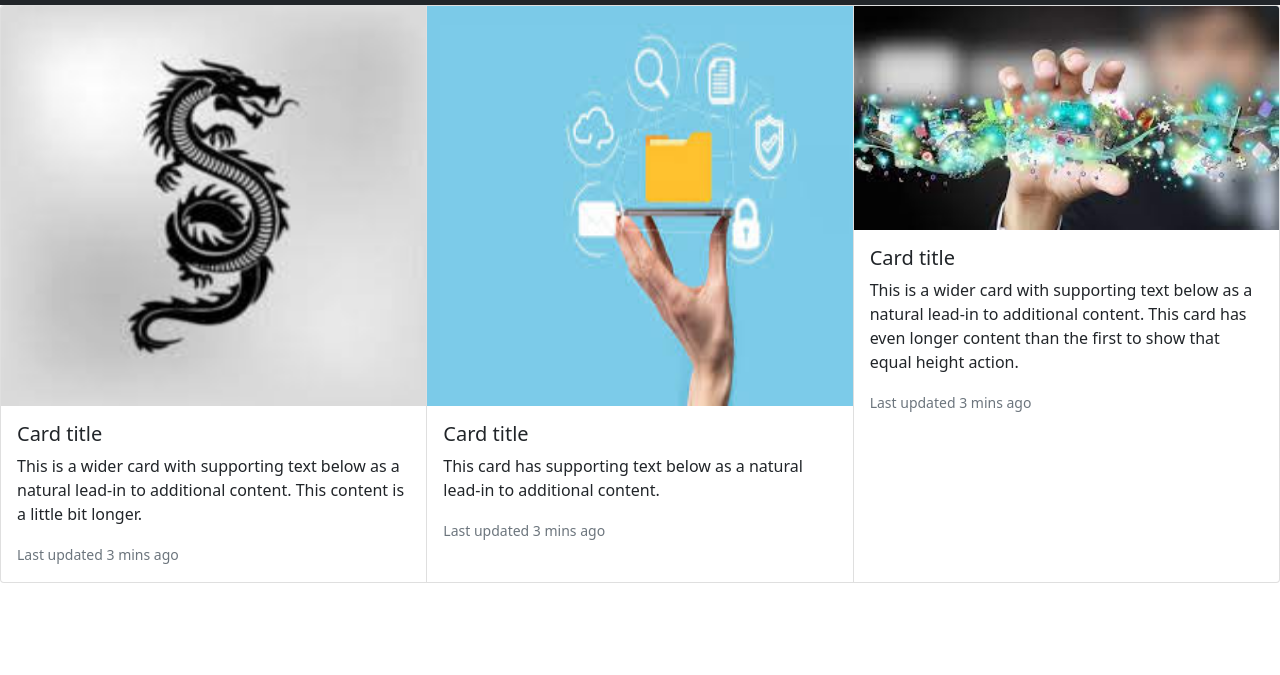
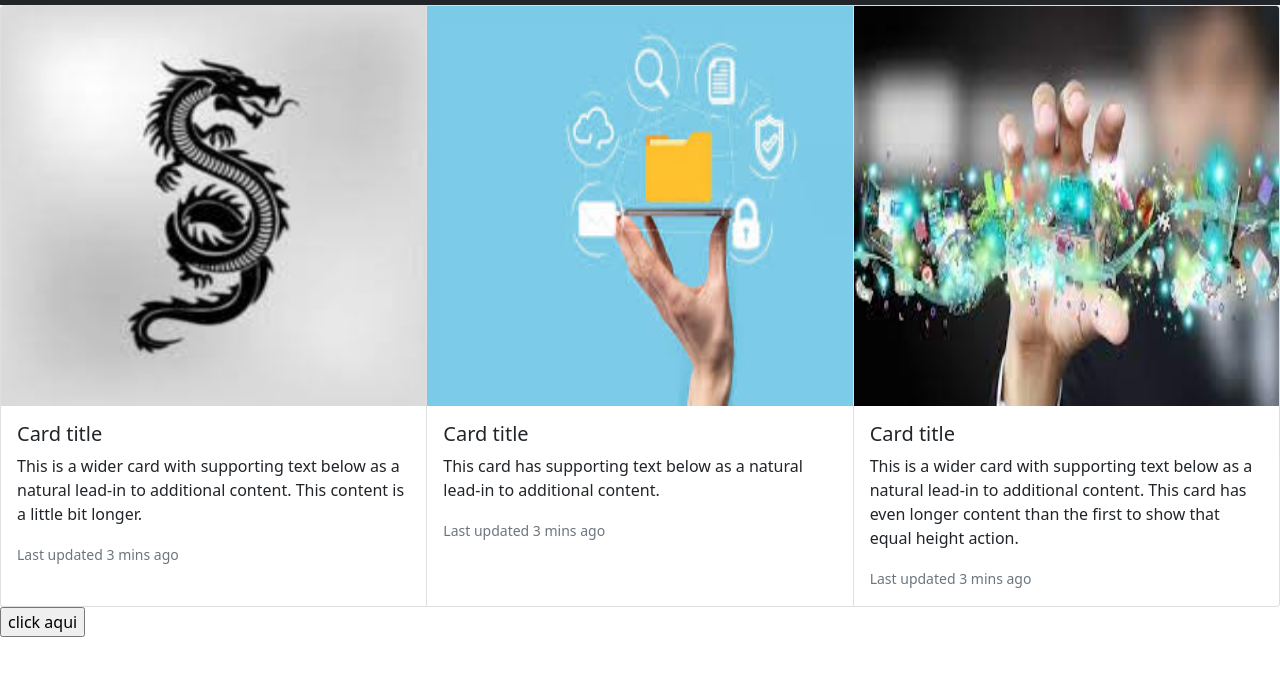
Before and after one commit to wilmermiranda/practica, a plain HTML site: page index.html in a window 1280 px wide. Shown: the part 51-726 px from the top of the page. Drawn offline with nearby package versions, Linux system fonts and the light colour scheme.

Commit message:
añadiendo cambios archivos js.js

```diff
--- /dev/null
+++ b/assets/js/js.js
@@ -0,0 +1,3 @@
+function hola(){
+    alert("esta es mi primera pagina web");
+}
--- a/index.html
+++ b/index.html
@@ -6,6 +6,7 @@
     <script src="https://cdn.jsdelivr.net/npm/bootstrap@5.0.2/dist/js/bootstrap.min.js" integrity="sha384-cVKIPhGWiC2Al4u+LWgxfKTRIcfu0JTxR+EQDz/bgldoEyl4H0zUF0QKbrJ0EcQF" crossorigin="anonymous"></script>
     <meta charset="UTF-8">
     <meta name="viewport" content="width=device-width, initial-scale=1.0">
+    <script src="assets/js/js.js"></script>
     <title>lenguajes noche</title>
 </head>
 <body>
@@ -63,7 +64,7 @@
           </div>
         </div>
         <div class="card">
-          <img src="assets/img/11.jpg" class="card-img-top" alt="">
+          <img src="assets/img/11.jpg" width="100" height="400" class="card-img-top" alt="">
           <div class="card-body">
             <h5 class="card-title">Card title</h5>
             <p class="card-text">This is a wider card with supporting text below as a natural lead-in to additional content. This card has even longer content than the first to show that equal height action.</p>
@@ -75,3 +76,4 @@
 
 </body>
 </html>
+<input type="button" onclick="hola()" value="click aqui">
```
